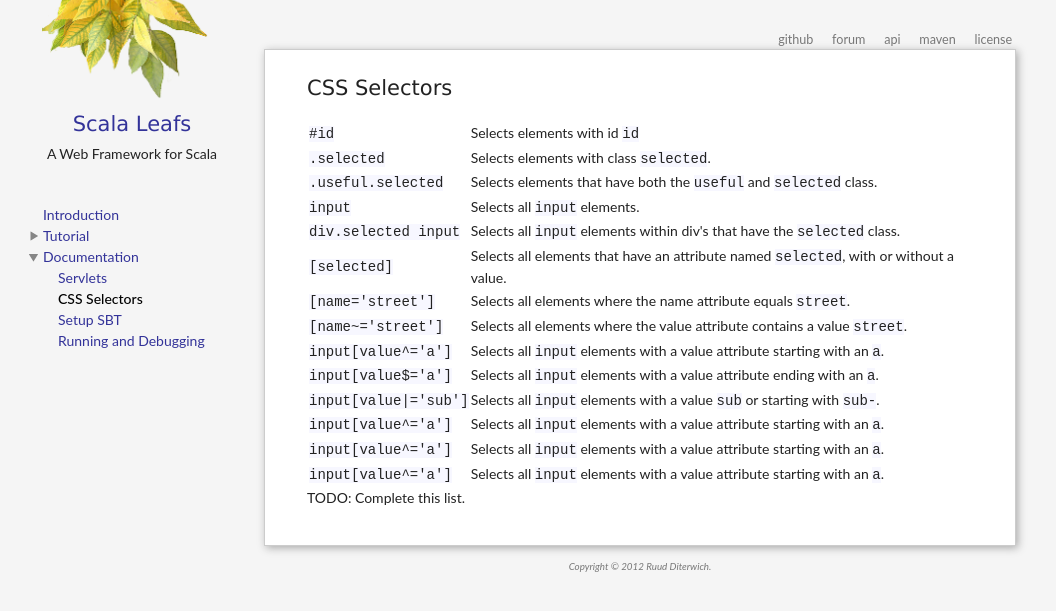
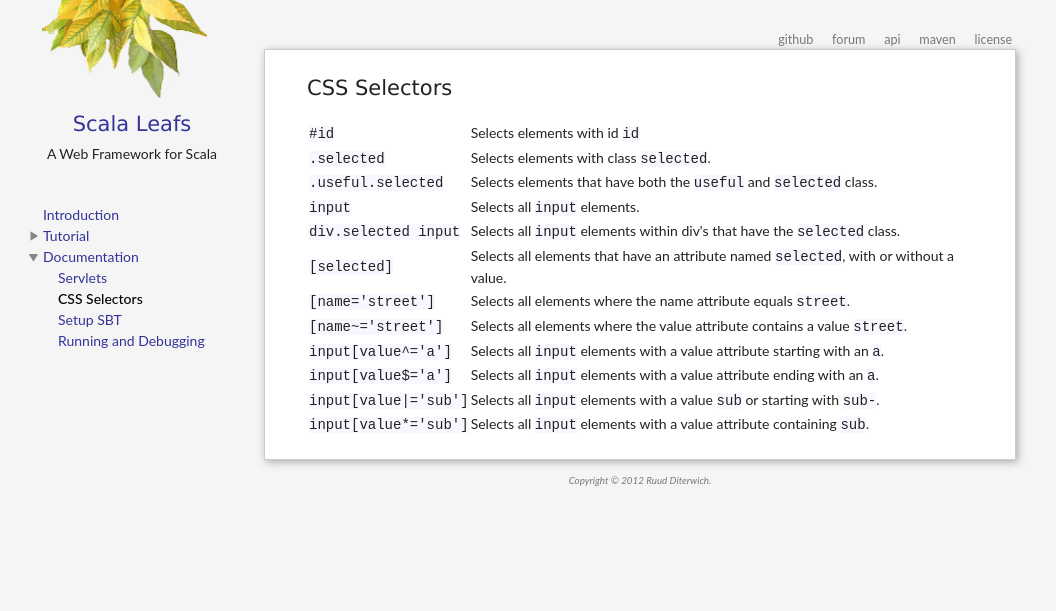
Before and after one commit to scalastuff/scalaleafs, a Jekyll site: the page built from css-selectors.md, in a window 1280 px wide. Shown: the top 611 px of the page, without its empty margins (0-1056 px from the left). Built offline with Jekyll 4.4.1, drawn with Linux system fonts in a browser that asks for light colours.

Commit message:
Updated css-selectors.md

```diff
--- a/css-selectors.md
+++ b/css-selectors.md
@@ -15,9 +15,5 @@ layout: default
 <tr><td><code>input[value^='a']</code></td><td>Selects all <code>input</code> elements with a value attribute starting with an <code>a</code>.</td></tr>
 <tr><td><code>input[value$='a']</code></td><td>Selects all <code>input</code> elements with a value attribute ending with an <code>a</code>.</td></tr>
 <tr><td><code>input[value|='sub']</code></td><td>Selects all <code>input</code> elements with a value <code>sub</code> or starting with <code>sub-</code>.</td></tr>
-<tr><td><code>input[value^='a']</code></td><td>Selects all <code>input</code> elements with a value attribute starting with an <code>a</code>.</td></tr>
-<tr><td><code>input[value^='a']</code></td><td>Selects all <code>input</code> elements with a value attribute starting with an <code>a</code>.</td></tr>
-<tr><td><code>input[value^='a']</code></td><td>Selects all <code>input</code> elements with a value attribute starting with an <code>a</code>.</td></tr>
+<tr><td><code>input[value*='sub']</code></td><td>Selects all <code>input</code> elements with a value attribute containing <code>sub</code>.</td></tr>
 </table>
-
-TODO: Complete this list.
```
